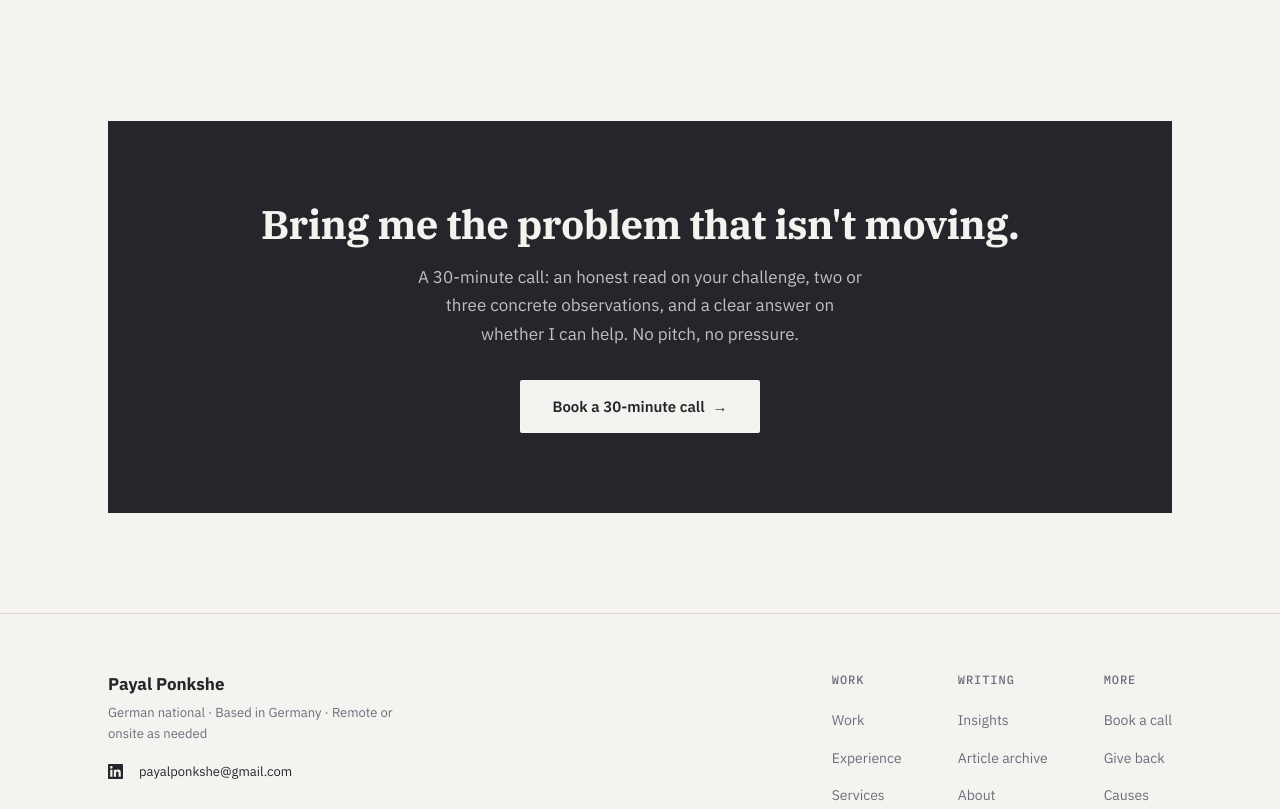
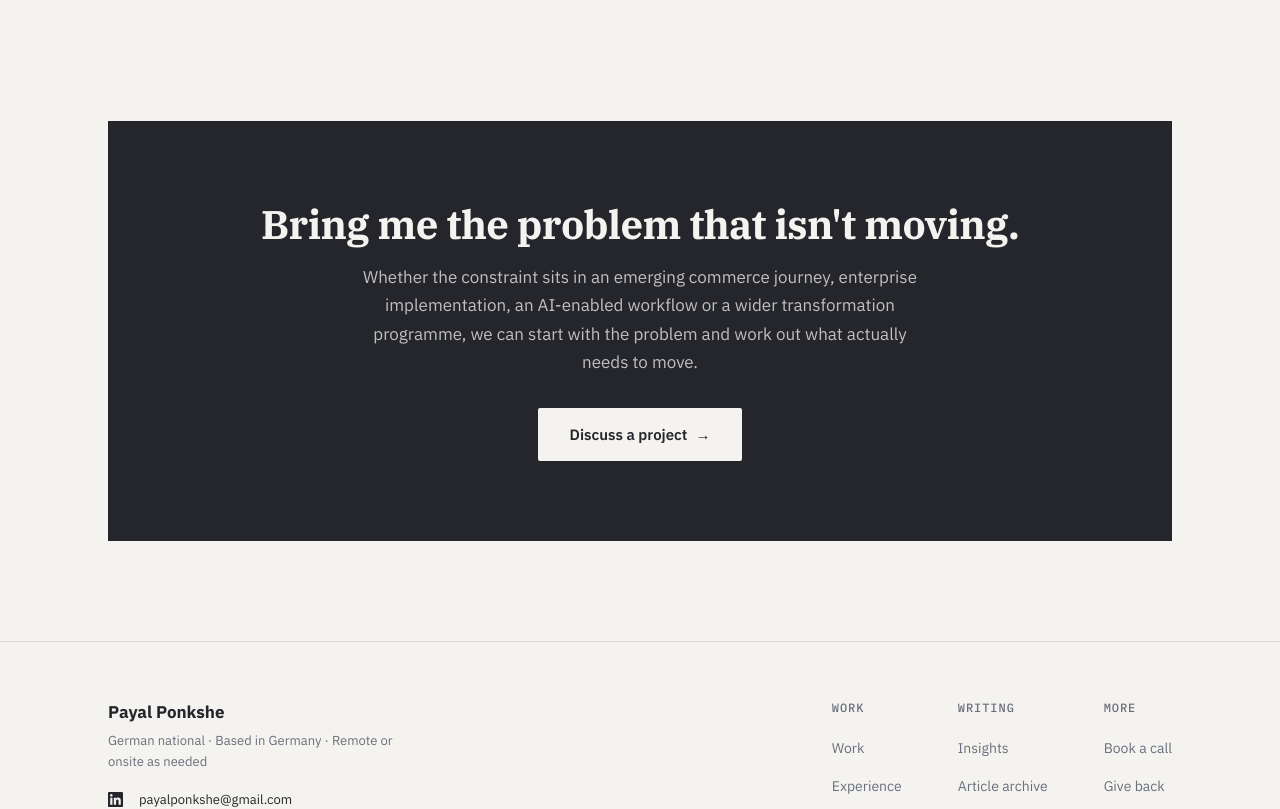
Before and after one commit to HAV-25/PPO_Portfolio, a Next.js app: page / in a window 1280 px wide. Shown: the part 6060-6869 px from the top of the page. Built offline with nearby package versions, Linux system fonts and the light colour scheme.

Commit message:
feat(conversion): broaden homepage project CTA

```diff
--- a/src/components/home/FinalCTA.tsx
+++ b/src/components/home/FinalCTA.tsx
@@ -11,26 +11,12 @@ export default function FinalCTA() {
   return (
     <section className="section-spacing" ref={ref}>
       <div className="content-width">
-        <motion.div
-          className="bg-navy rounded-cta px-8 py-16 md:px-20 md:py-20 flex flex-col items-center text-center"
-          initial={{ opacity: 0, y: 20 }}
-          animate={inView ? { opacity: 1, y: 0 } : {}}
-          transition={{ duration: 0.5, ease: "easeOut" }}
-        >
-          <h2 className="font-display font-bold text-cream text-[32px] md:text-[40px] leading-[1.15]">
-Bring me the problem that isn&apos;t moving.
-          </h2>
-          <p
-            className="font-jakarta text-[16px] md:text-[17px] leading-[1.65] mt-4 max-w-md"
-            style={{ color: "rgba(245,243,239,0.75)" }}
-          >
-            A 30-minute call: an honest read on your challenge, two or three concrete observations, and a clear answer on whether I can help. No pitch, no pressure.
+        <motion.div className="bg-navy rounded-cta px-8 py-16 md:px-20 md:py-20 flex flex-col items-center text-center" initial={{ opacity: 0, y: 20 }} animate={inView ? { opacity: 1, y: 0 } : {}} transition={{ duration: 0.5, ease: "easeOut" }}>
+          <h2 className="font-display font-bold text-cream text-[32px] md:text-[40px] leading-[1.15]">Bring me the problem that isn&apos;t moving.</h2>
+          <p className="font-jakarta text-[16px] md:text-[17px] leading-[1.65] mt-4 max-w-xl" style={{ color: "rgba(245,243,239,0.75)" }}>
+            Whether the constraint sits in an emerging commerce journey, enterprise implementation, an AI-enabled workflow or a wider transformation programme, we can start with the problem and work out what actually needs to move.
           </p>
-          <div className="mt-8">
-            <Link href="/book" className="btn-cream">
-              Book a 30-minute call <span aria-hidden="true">→</span>
-            </Link>
-          </div>
+          <div className="mt-8"><Link href="/book" className="btn-cream">Discuss a project <span aria-hidden="true">→</span></Link></div>
         </motion.div>
       </div>
     </section>
```
